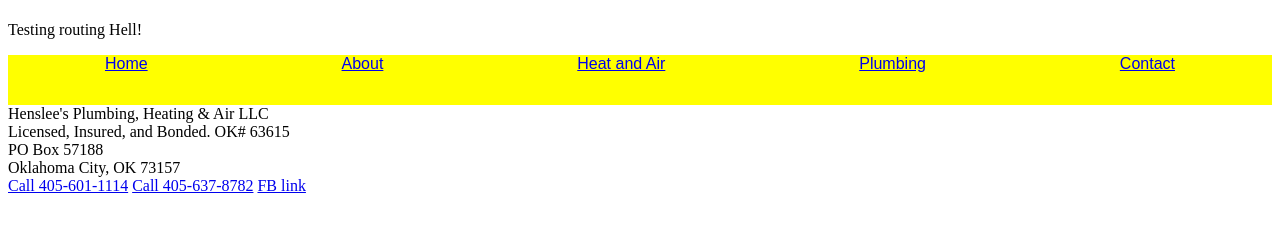
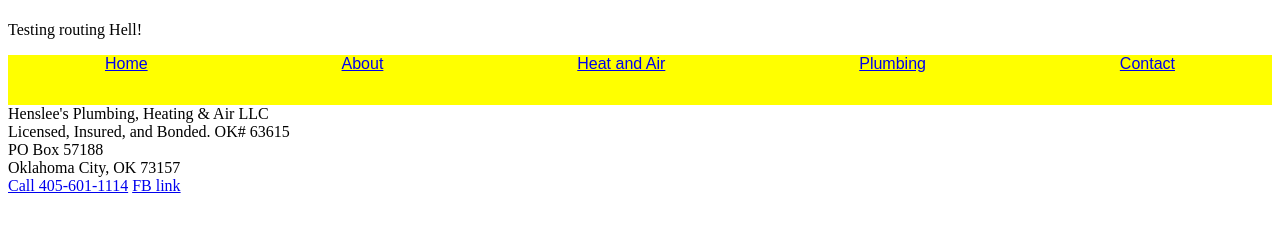
Before and after one commit to JessicaBrown/henslee, a plain HTML site: page public/index.html in a window 1280 px wide. Shown: the part 59-288 px from the top of the page. Drawn offline with nearby package versions, Linux system fonts and the light colour scheme; some packages are replaced by stand-ins of ours.

Commit message:
update index.html

```diff
--- a/public/index.html
+++ b/public/index.html
@@ -26,7 +26,7 @@
             Licensed, Insured, and Bonded. OK# 63615</br>
             PO Box 57188</br> Oklahoma City, OK 73157</br>
             <a class="ptn1" href="tel:+1-405-601-1114">Call 405-601-1114</a>
-            <a class="ptn2" href="tel:+1-405-637-8782">Call 405-637-8782</a>
+
             <a class="fb" href="https://www.facebook.com/Okcplumbing?fref=ts">FB link</a>
         </div>
     </div>
```
